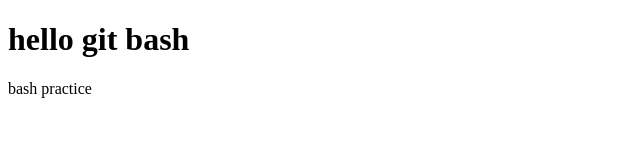
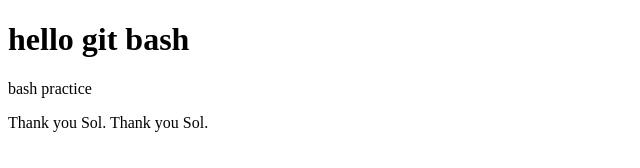
Before and after one commit to Sol-king/gitPractice-1, a plain HTML site: page pages/index.html in a window 1280 px wide. Shown: the whole page, without its empty margins (0-640 px from the left). Drawn offline with Linux system fonts and the light colour scheme.

Commit message:
Thank you

```diff
--- a/pages/index.html
+++ b/pages/index.html
@@ -8,5 +8,6 @@
   <body>
     <h1>hello git bash</h1>
     <p>bash practice</p>
+    <p>Thank you Sol. Thank you Sol.</p>
   </body>
 </html>
```
